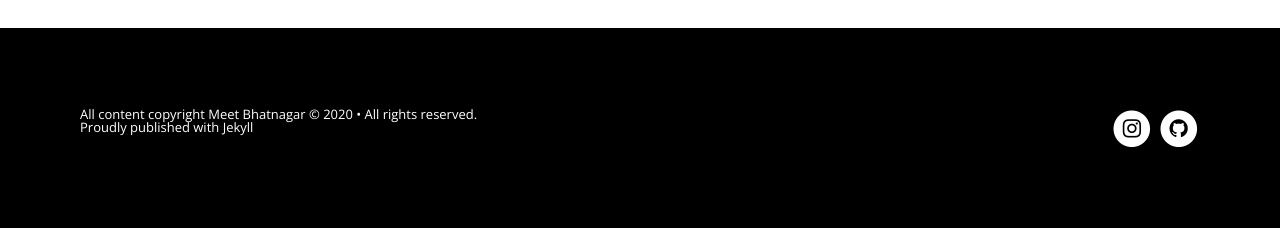
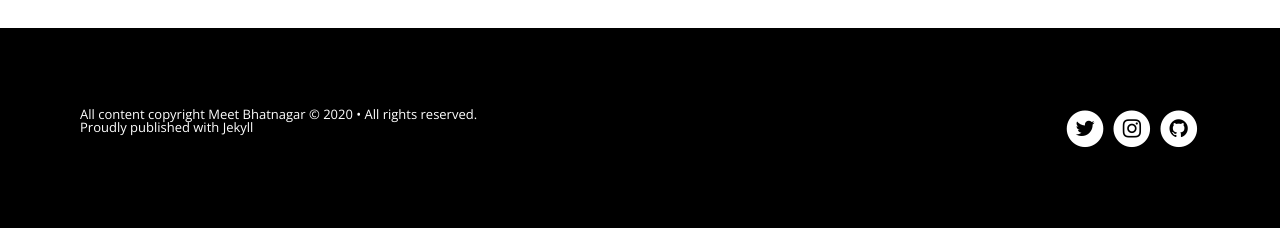
Before and after one commit to MeetDarkPow/MeetDarkPow.github.io, a Jekyll site: the page built from index.html, in a window 1280 px wide. Shown: the part 2603-2831 px from the top of the page. Built offline with Jekyll 4.4.1, drawn with Linux system fonts in a browser that asks for light colours; nearby versions of some CDN libraries; the list of posts is cut into pages by our own code.

Commit message:
Update footer.html

```diff
--- a/_includes/footer.html
+++ b/_includes/footer.html
@@ -8,8 +8,8 @@
         {% if site.owner.twitter %}
         <a href="http://twitter.com/{{ site.owner.twitter }}">
              <span class="fa-stack fa-lg">
-                <i class="fas fa-circle fa-stack-2x"></i>
-                <i class="fab fa-twitter fa-stack-1x fa-inverse"></i>
+                 <i class="fa fa-circle fa-stack-2x fa-inverse"></i>
+                 <i class="fa fa-twitter fa-stack-1x"></i>
             </span>
         </a>
         {% endif %}
```
